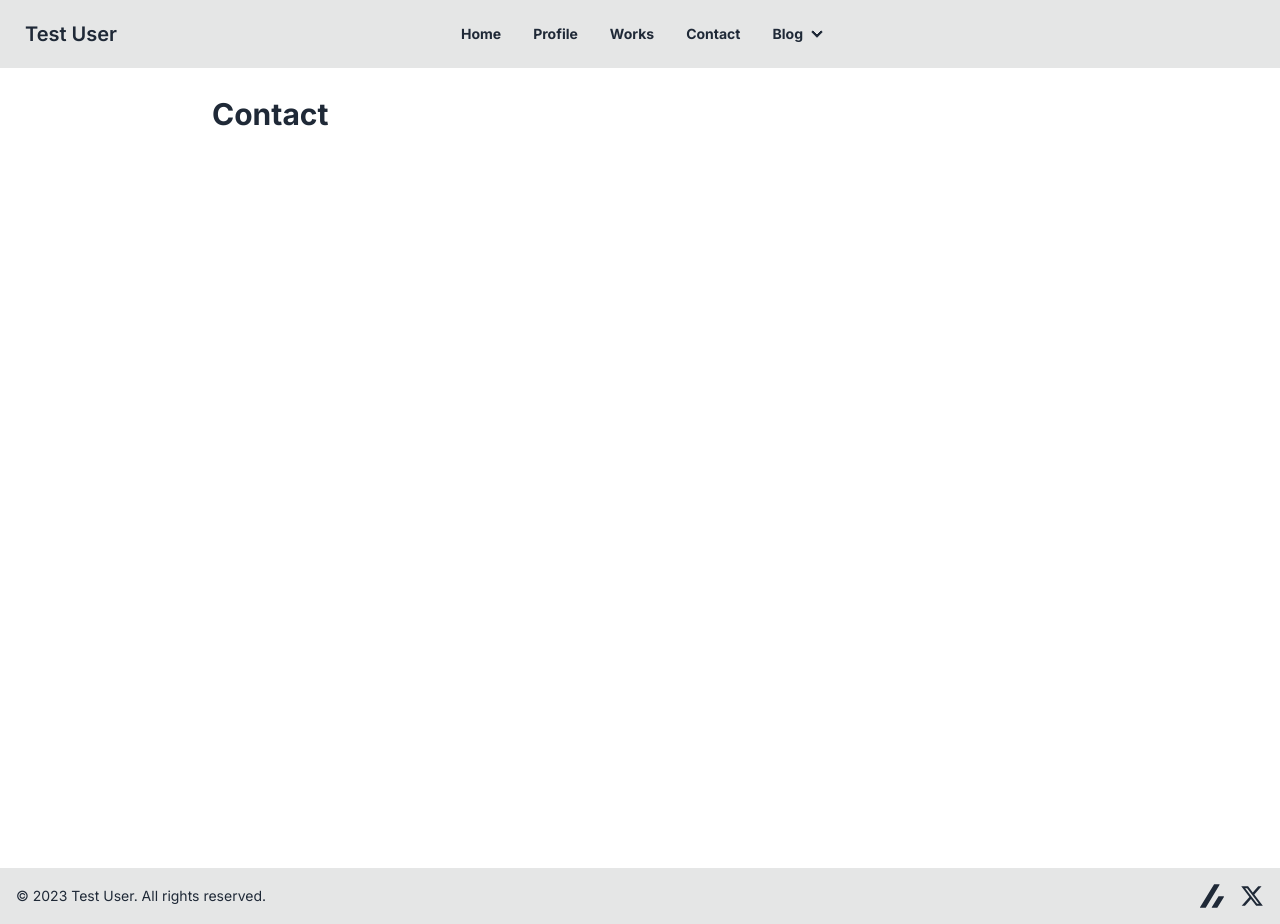
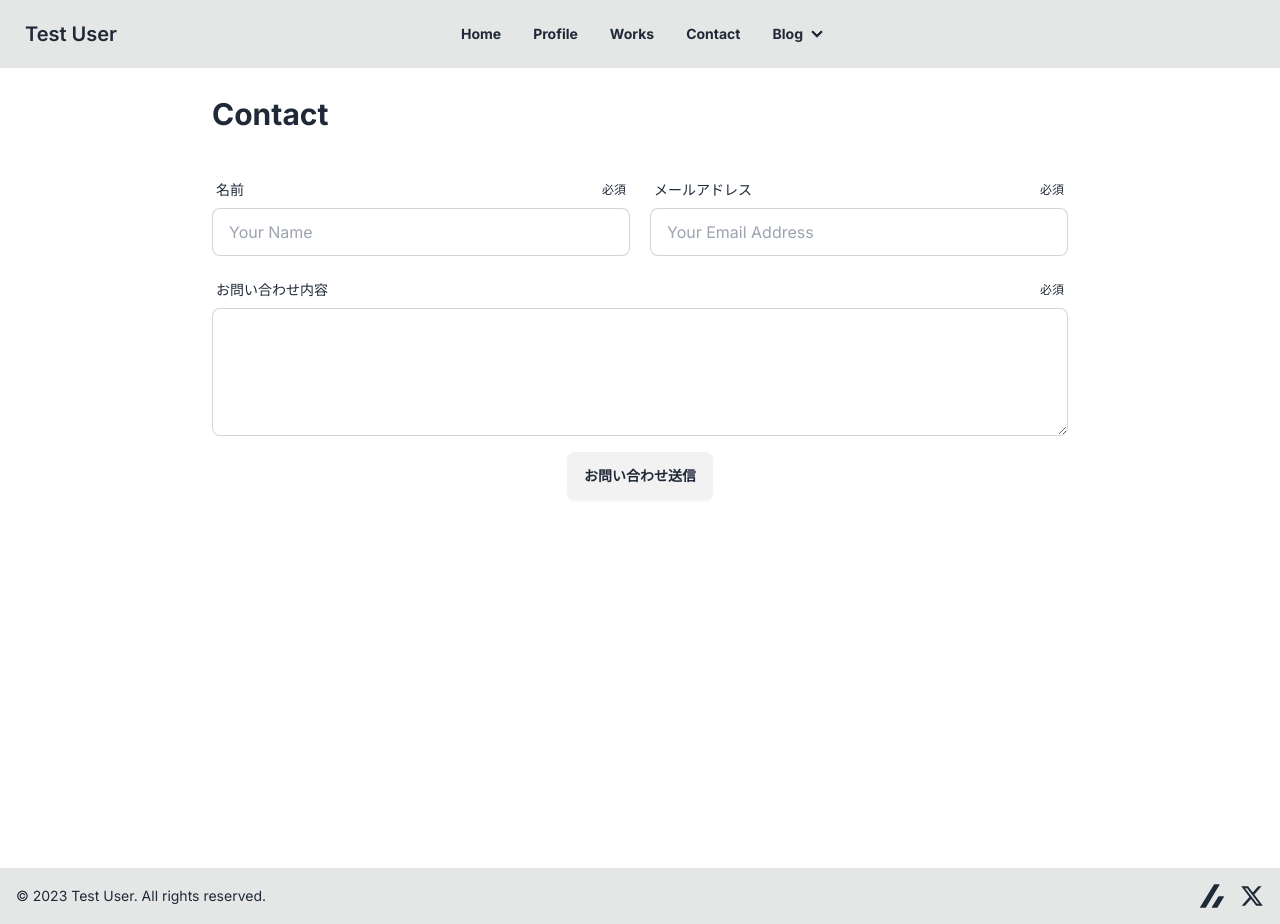
Before and after one commit to Milix-M/milix-m_tempest, a Next.js app in the folder web/: page /contact in a window 1280 px wide. Built offline with nearby package versions, Linux system fonts and the light colour scheme.

Commit message:
add form

```diff
--- a/web/src/app/(profilepages)/contact/page.tsx
+++ b/web/src/app/(profilepages)/contact/page.tsx
@@ -1,11 +1,51 @@
 'use client'
 
-import Profile from '@/components/Home/Profile'
+// todo React hook form 導入
 
 export default function Home () {
   return (
     <div>
       <h1 className='font-bold text-3xl sm:mb-10'>Contact</h1>
+      <div>
+        <div className='grid sm:grid-cols-2 gap-5 grid-cols-1'>
+          <div className=''>
+            <label className='form-control w-full'>
+              <div className='label'>
+                <span className='label-text'>名前</span>
+                <span className='label-text-alt'>必須</span>
+              </div>
+              <input
+                type='text'
+                placeholder='Your Name'
+                className='input input-bordered w-full'
+              />
+            </label>
+          </div>
+          <div className=''>
+            <label className='form-control w-full'>
+              <div className='label'>
+                <span className='label-text'>メールアドレス</span>
+                <span className='label-text-alt'>必須</span>
+              </div>
+              <input
+                type='email'
+                placeholder='Your Email Address'
+                className='input input-bordered w-full'
+              />
+            </label>
+          </div>
+        </div>
+        <label className='form-control w-full mt-4'>
+          <div className='label'>
+            <span className='label-text'>お問い合わせ内容</span>
+            <span className='label-text-alt'>必須</span>
+          </div>
+          <textarea className='textarea textarea-bordered h-32'></textarea>
+        </label>
+        <div className='flex justify-center mt-4'>
+          <button className='btn'>お問い合わせ送信</button>
+        </div>
+      </div>
     </div>
   )
 }
```
